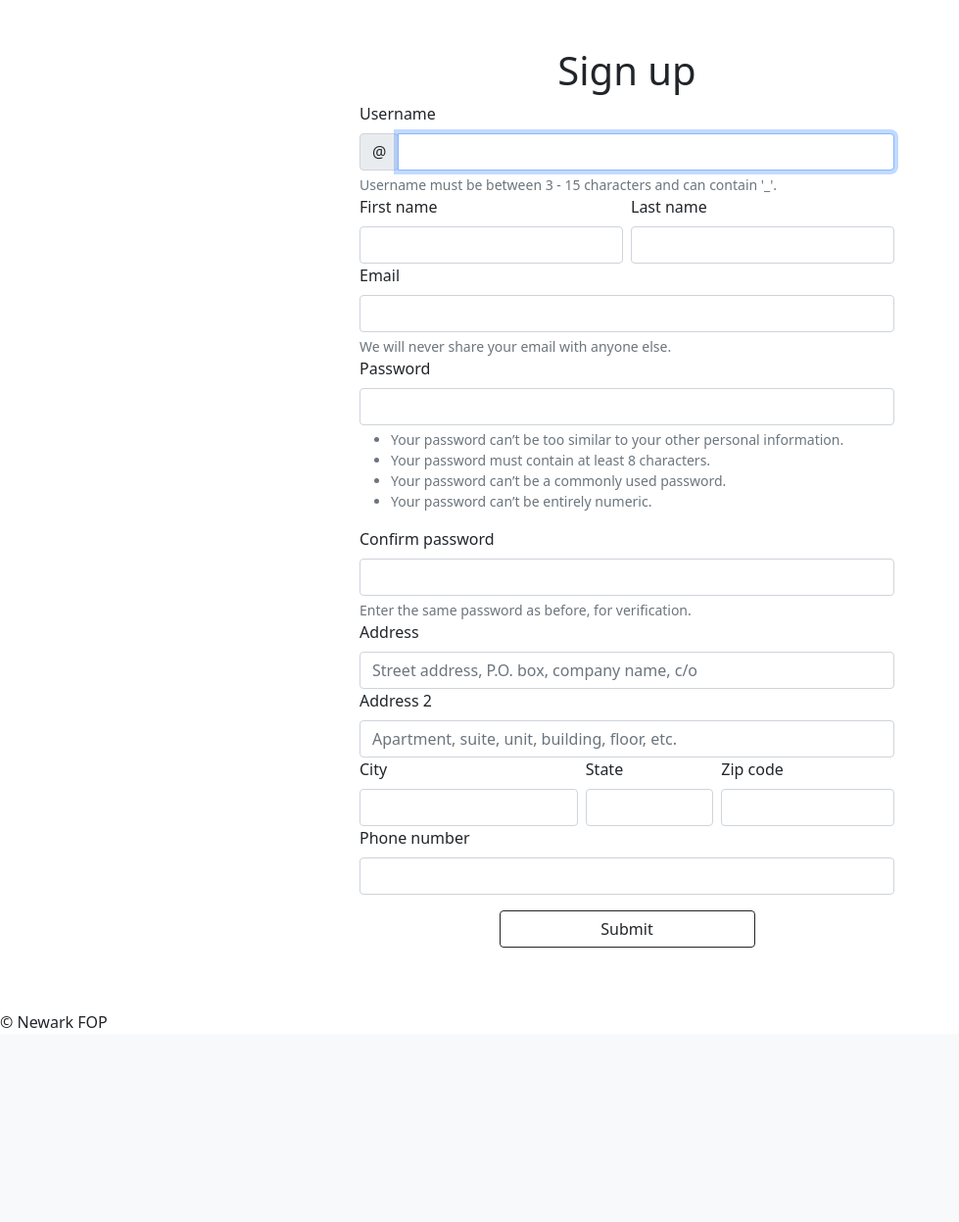
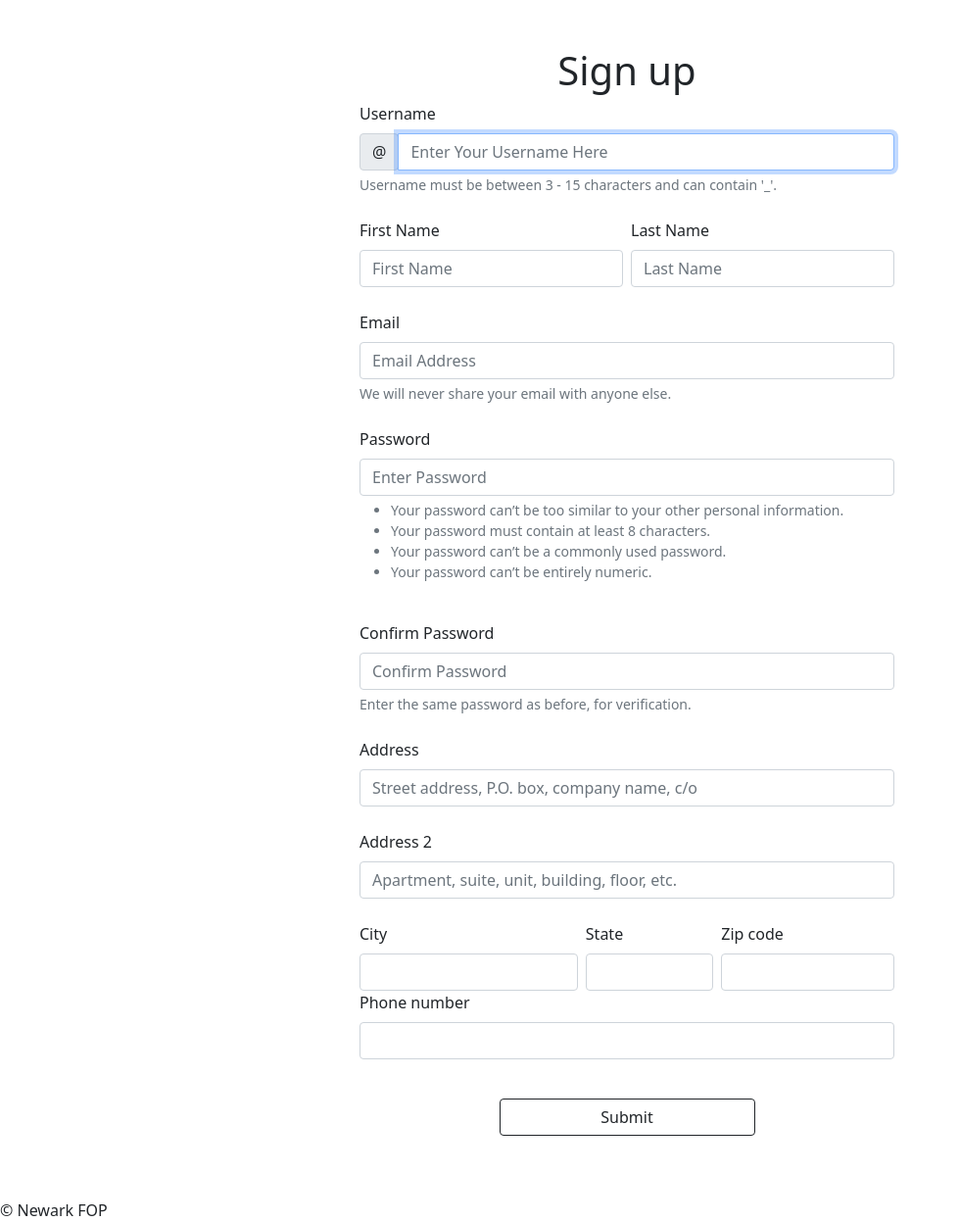
Before and after one commit to gajeraYash/NFOP-app, a Django app: page /signup in a window 1280 px wide. Shown: the part 101-1348 px from the top of the page at 98% size, without its empty margins (0-979 px from the left). Before the commit the page ends 1150 px from the top, so only its background shows below. Run offline with Django 3.2, Linux system fonts and the light colour scheme; some libraries are stand-ins or nearby versions.

Commit message:
Fade in effect added, minor tweaks to signup/login pages

```diff
--- a/app/views.py
+++ b/app/views.py
@@ -39,7 +39,7 @@ def signup(request):
                                                 'profile_form': profile_form,})
 
 def login(request):
-    return render(request, "app/index.html")
+    return render(request, "app/login.html")
 
 def logout(request):
     return render(request, "app/index.html")
--- /dev/null
+++ b/static/css/fadein.css
@@ -0,0 +1,28 @@
+.fade-in {
+    animation: fadeIn 1s;
+}
+
+@keyframes fadeIn {
+    from{ opacity: 0;}
+    to {  opacity: 1;}
+}
+
+@-moz-keyframes fadeIn {
+    from { opacity: 0; }
+    to   { opacity: 1; }
+}
+
+@-webkit-keyframes fadeIn {
+    from { opacity: 0; }
+    to   { opacity: 1; }
+}
+
+@-ms-keyframes fadeIn {
+    from { opacity: 0; }
+    to   { opacity: 1; }
+}
+
+@-o-keyframes fadeIn {
+    from { opacity: 0; }
+    to   { opacity: 1; }
+}
--- a/templates/app/partials/navbar.html
+++ b/templates/app/partials/navbar.html
@@ -45,7 +45,7 @@
                     <a class="nav-link" href="{% url 'app:signup' %}"><b>Signup</b></a>
                 </li>
                 <li class="nav-item">
-                    <a class="nav-link" href="#"><b>Login</b></a>
+                    <a class="nav-link" href="{% url 'app:login' %}"><b>Login</b></a>
                 </li>
                 {% endif %}
             </ul>
--- a/templates/app/signup.html
+++ b/templates/app/signup.html
@@ -9,7 +9,7 @@
 <section id="signup mb-5">
     <div class="container mt-5 mb-5">
         <div class="row text-center">
-            <h1 class="title">Sign up</h1>
+            <h1 class="fade-in">Sign up</h1>
         </div>
         <form method="POST" class="row justify-content-center">
             <div class="col-10 col-md-8 col-lg-6">
@@ -49,54 +49,61 @@
                             <div class="input-group-prepend">
                                 <span class="input-group-text" id="basic-addon1">@</span>
                             </div>
-                            <input type="text" class="form-control"  name="{{user_form.username.name}}" maxlength="15" minlength="3" autofocus="" {% if user_form.username.value %}value="{{user_form.username.value}}"{% endif %} required="" id="{{user_form.username.id_for_label}}">
+                            <input type="text" class="form-control"  name="{{user_form.username.name}}" placeholder="Enter Your Username Here" maxlength="15" minlength="3" autofocus="" {% if user_form.username.value %}value="{{user_form.username.value}}"{% endif %} required="" id="{{user_form.username.id_for_label}}">
                         </div>
                         <div for="{{user_form.username.id_for_label}}" class="form-text">{{user_form.username.help_text}}</div>
                     </div>
                 </div>
+                <br>
                 <div class="row g-2">
                     <div class="col-md-6">
-                        <label for="{{user_form.first_name.id_for_label}}" class="form-label">First name</label>
-                        <input type="text" class="form-control" name="{{user_form.first_name.name}}"  maxlength="35" {% if user_form.first_name.value %}value="{{user_form.first_name.value}}"{% endif %} required="" id="{{user_form.first_name.id_for_label}}">
+                        <label for="{{user_form.first_name.id_for_label}}" class="form-label">First Name</label>
+                        <input type="text" class="form-control" name="{{user_form.first_name.name}}" placeholder="First Name"  maxlength="35" {% if user_form.first_name.value %}value="{{user_form.first_name.value}}"{% endif %} required="" id="{{user_form.first_name.id_for_label}}">
                     </div>
                     <div class="col-md-6">
-                        <label for="{{user_form.lasts_name.id_for_label}}"class="form-label">Last name</label>
-                        <input type="text" class="form-control" name="{{user_form.last_name.name}}"  maxlength="35" {% if user_form.last_name.value %}value="{{user_form.last_name.value}}"{% endif %} required="" id="{{user_form.lasts_name.id_for_label}}">
+                        <label for="{{user_form.lasts_name.id_for_label}}"class="form-label">Last Name</label>
+                        <input type="text" class="form-control" name="{{user_form.last_name.name}}" placeholder="Last Name" maxlength="35" {% if user_form.last_name.value %}value="{{user_form.last_name.value}}"{% endif %} required="" id="{{user_form.lasts_name.id_for_label}}">
                     </div>
                 </div>
+                <br>
                 <div class="row">
                     <div class="col">
                         <label for="{{user_form.email.id_for_label}}" class="form-label">Email</label>
-                        <input type="email" class="form-control" name="{{user_form.email.name}}" maxlength="254" {% if user_form.email.value %}value="{{user_form.email.value}}"{% endif %} required="" id="{{user_form.email.id_for_label}}">
+                        <input type="email" class="form-control" name="{{user_form.email.name}}" placeholder="Email Address" maxlength="254" {% if user_form.email.value %}value="{{user_form.email.value}}"{% endif %} required="" id="{{user_form.email.id_for_label}}">
                         <div for="{{user_form.email.id_for_label}}" class="form-text">{{user_form.email.help_text}}</div>
                     </div>
                 </div>
+                <br>
                 <div class="row">
                     <div class="col">
                         <div class="row g-0">
                             <label for="{{user_form.password1.id_for_label}}" class="form-label">Password</label>
-                            <input type="password" class="form-control" name="{{user_form.password1.name}}" autocomplete="new-password" required="" id="{{user_form.password1.id_for_label}}">
+                            <input type="password" class="form-control" name="{{user_form.password1.name}}" placeholder="Enter Password" autocomplete="new-password" required="" id="{{user_form.password1.id_for_label}}">
                             <div for="{{user_form.password1.id_for_label}}" class="form-text">{{user_form.password1.help_text}}</div>
                         </div>
+                        <br>
                         <div class="row g-0">
-                            <label for="{{user_form.password2.id_for_label}}" class="form-label">Confirm password</label>
-                            <input type="password" class="form-control" name="{{user_form.password2.name}}" autocomplete="new-password" required="" id="{{user_form.password2.id_for_label}}">
+                            <label for="{{user_form.password2.id_for_label}}" class="form-label">Confirm Password</label>
+                            <input type="password" class="form-control" name="{{user_form.password2.name}}" placeholder = "Confirm Password" autocomplete="new-password" required="" id="{{user_form.password2.id_for_label}}">
                             <div for="{{user_form.password2.id_for_label}}" class="form-text">{{user_form.password2.help_text}}</div>
                         </div>
                     </div>
                 </div>
+                <br>
                 <div class="row">
                     <div class="col">
                         <label for="{{profile_form.address_1.id_for_label}}" class="form-label">Address</label>
                         <input type="text" class="form-control" placeholder="Street address, P.O. box, company name, c/o" name="{{profile_form.address_1.name}}" {% if profile_form.address_1.value %}value="{{profile_form.address_1.value}}"{% endif %} maxlength="128" required="" id="{{profile_form.address_1.id_for_label}}">
                     </div>
                 </div>
+                <br>
                 <div class="row">
                     <div class="col">
                         <label for="{{profile_form.address_2.id_for_label}}" class="form-label">Address 2</label>
                         <input type="text" class="form-control" placeholder="Apartment, suite, unit, building, floor, etc." name="{{profile_form.address_2.name}}" {% if profile_form.address_2.value %}value="{{profile_form.address_2.value}}"{% endif %} maxlength="128" id="{{profile_form.address_2.id_for_label}}">
                     </div>
                 </div>
+                <br>
                 <div class="row g-2">
                     <div class="col-md-5">
                         <label for="{{profile_form.city.id_for_label}}" class="form-label">City</label>
@@ -117,6 +124,7 @@
                         <input type="text" class="form-control" name="{{profile_form.phone_number.name}}" {% if profile_form.phone_number.value %}value="{{profile_form.phone_number.value}}"{% endif %} maxlength="14" required="" id="{{profile_form.phone_number.id_for_label}}">
                     </div>
                 </div>
+                <br>
                 <div class="row mt-3 mb-3">
                     <div class="d-grid gap-2 col-6 mx-auto">
                         <input type="submit" class="btn btn-outline-dark" value="Submit">
--- a/templates/base.html
+++ b/templates/base.html
@@ -10,6 +10,7 @@
     <meta name="viewport" content="width=device-width, initial-scale=1">
     <link rel="stylesheet" href="{% static 'css/style.css' %}" type="text/css" media="screen">
     <link rel="stylesheet" href="{% static 'vendor/bootstrap/css/bootstrap.min.css' %}" type="text/css" media="screen">
+    <link rel="stylesheet" href="{% static 'css/fadein.css' %}" type="text/css" media="screen">
     <script src="https://code.jquery.com/jquery-3.5.1.js"></script>
     <script type="text/javascript" src="{% static 'vendor/bootstrap/js/bootstrap.min.js' %}"></script>
     {% block vendor %} {% endblock %}
```
Also changed, not shown: templates/app/login.html (+9 -10 lines).
